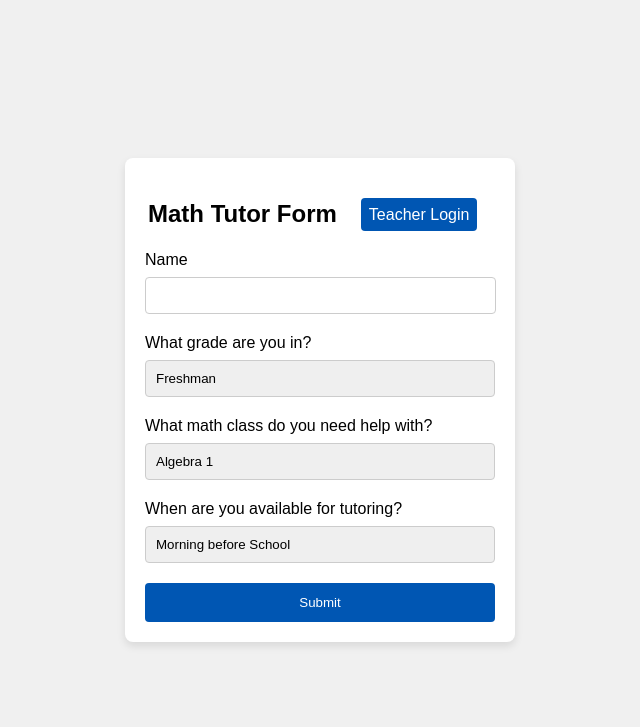
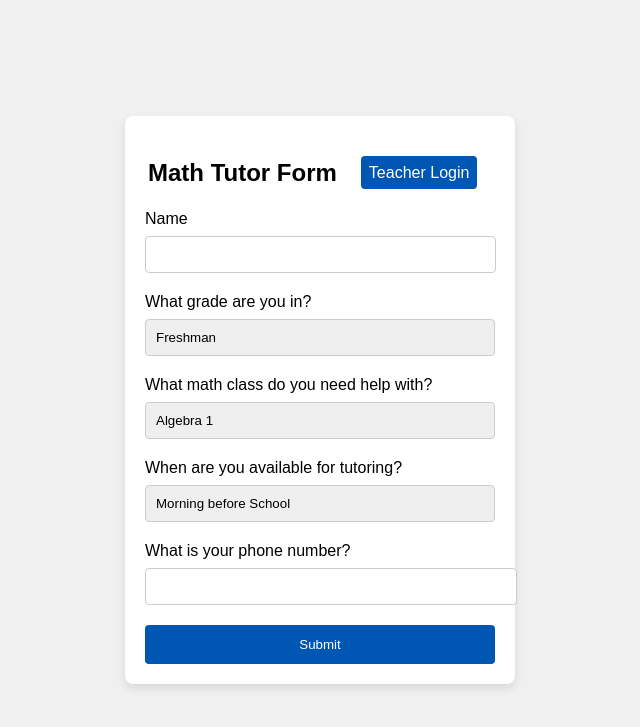
Before and after one commit to maxwoodruffvale/WebAppsFinal, a Flask app: page / in a window 1280 px wide. Shown: the top 727 px of the page, without its empty margins (320-960 px from the left). Run offline with Flask 3, Linux system fonts and the light colour scheme.

Commit message:
twilio set up, everything until payment required, not actually functional right nowp

```diff
--- a/app.py
+++ b/app.py
@@ -8,6 +8,22 @@ from flask import request
 import sqlite3
 import gspread
 from oauth2client.service_account import ServiceAccountCredentials
+from twilio.rest import Client
+
+
+def send_sms(to_phone, message):
+    account_sid = 'ACafffbe5893fc5c4dc679f3985ea11ff8'
+    auth_token = '41b1a7e63bcf856c87c0488d046527c8'
+
+    client = Client(account_sid, auth_token)
+
+    message = client.messages.create(
+        body=message,
+        from_='+18333662406',
+        to=to_phone
+    )
+
+    print('Message sent. SID:', message.sid)
 
 logging.basicConfig(level=logging.DEBUG)
 app = fk.Flask(__name__)
@@ -30,19 +46,19 @@ range_name = 'Sheet1!A1:D100'
 range_name2 = 'Sheet1!A1:G100'
 
 
-
+student_number=""
 
 @app.route("/", methods = ["GET", "POST"])
 def index():
     if(fk.request.method == "GET"):
         return(render_template("studentRequest.html")) #defualt to the student sign up page for when a student scans qr code
-    if request.method == "POST":
+    else:
         name = request.form['name']
         grade = request.form['class']
         math_class = request.form['math_class']
         availability = request.form['availability']
-
-
+        student_number = request.form['phone_number']
+        print(student_number)
         all_tutors = fetchTutors()
 
         filtered_tutors = filterTutors(all_tutors, grade, math_class, availability)
@@ -52,8 +68,6 @@ def index():
             return render_template("tutorSelectPage.html", tutors=filtered_tutors)
         else:
             return "No tutors available"
-
-    return render_template("studentRequest.html")
 
 @app.route('/login', methods=["GET", "POST"])
 def login():
@@ -90,14 +104,14 @@ def fetchTutors():
             math_classes = row[4] if len(row) > 4 else ""
             grade = row[5] if len(row) > 5 else ""
             contact = row[6] if len(row) > 6 else ""
-            tutor = {'name': name, 'bio': bio, 'image': image, 'availability': availability, 'math_classes': math_classes, 'grade': grade, 'contact':contact}
+            phone = row[7] if len(row) > 7 else ""
+            tutor = {'name': name, 'bio': bio, 'image': image, 'availability': availability, 'math_classes': math_classes, 'grade': grade, 'contact':contact, 'phone':phone}
             tutors_data.append(tutor)
 
         return tutors_data
     except Exception as e:
         print(f"Error fetching tutors from Google Sheet: {e}")
         return None
-
 
 def filterTutors(tutors, grade, math_class, availability):
     filtered_tutors = []
@@ -108,18 +122,24 @@ def filterTutors(tutors, grade, math_class, availability):
 
     return filtered_tutors
 
-
-saved_tutor_info = {}
+saved_tutor_info = ''
 
 @app.route('/save_tutor_info', methods=['POST'])
 def save_tutor_info():
     tutor_info = request.json
-    saved_tutor_info[tutor_info['name']] = tutor_info
+    saved_tutor_info = tutor_info
     print(tutor_info)
-    return 'Tutor information saved successfully.'
+    print(student_number)
+
+    send_sms("5128770023", 'LASA Math Tutoring Service: Your tutor is ' + tutor_info['name'] + ". You can contact them at " + tutor_info['phone'] + " or " + tutor_info['contact'])
+
+    return "something"
 
 
-
+@app.route('/contacted', methods=["GET", "POST"])
+def contacted():
+    if(fk.request.method=="GET"):
+        return render_template("contacted.html", tutor=saved_tutor_info)
 
 @app.route("/tutorSelect", methods=["GET", "POST"])
 def tutors():
--- a/templates/studentRequest.html
+++ b/templates/studentRequest.html
@@ -128,6 +128,9 @@
           <option value="Online">Online</option>
         </select>
 
+        <label for="availability">What is your phone number?</label>
+        <input type="text" name="phone_number" id="phone_number">
+
         <input type="submit" value="Submit">
     </form>
 </body>
```
Also changed, not shown: templates/contacted.html (added, +12 -0 lines), templates/tutorSelectPage.html (+6 -1 lines), templates/confirmAppointment.html (deleted).
